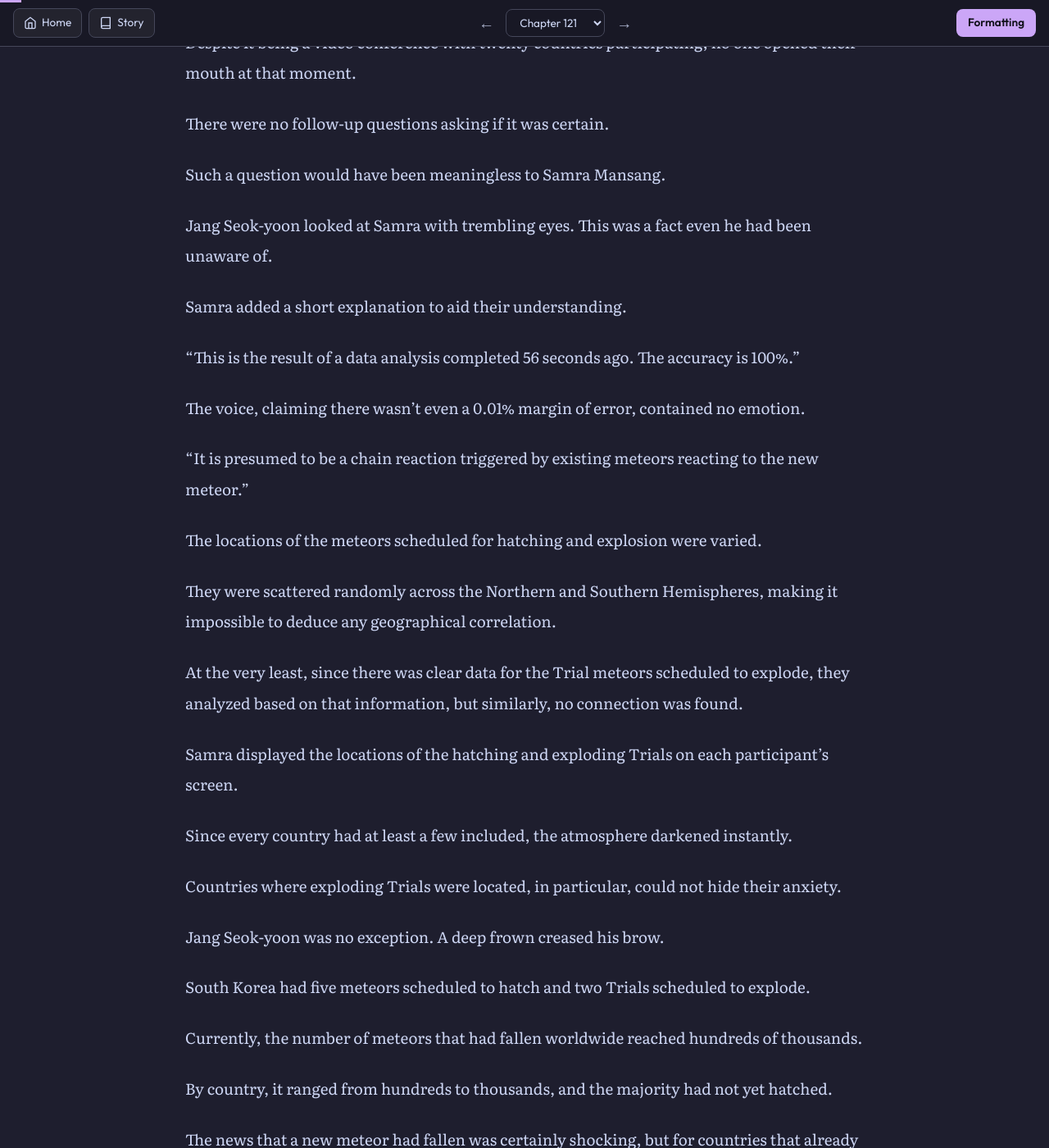
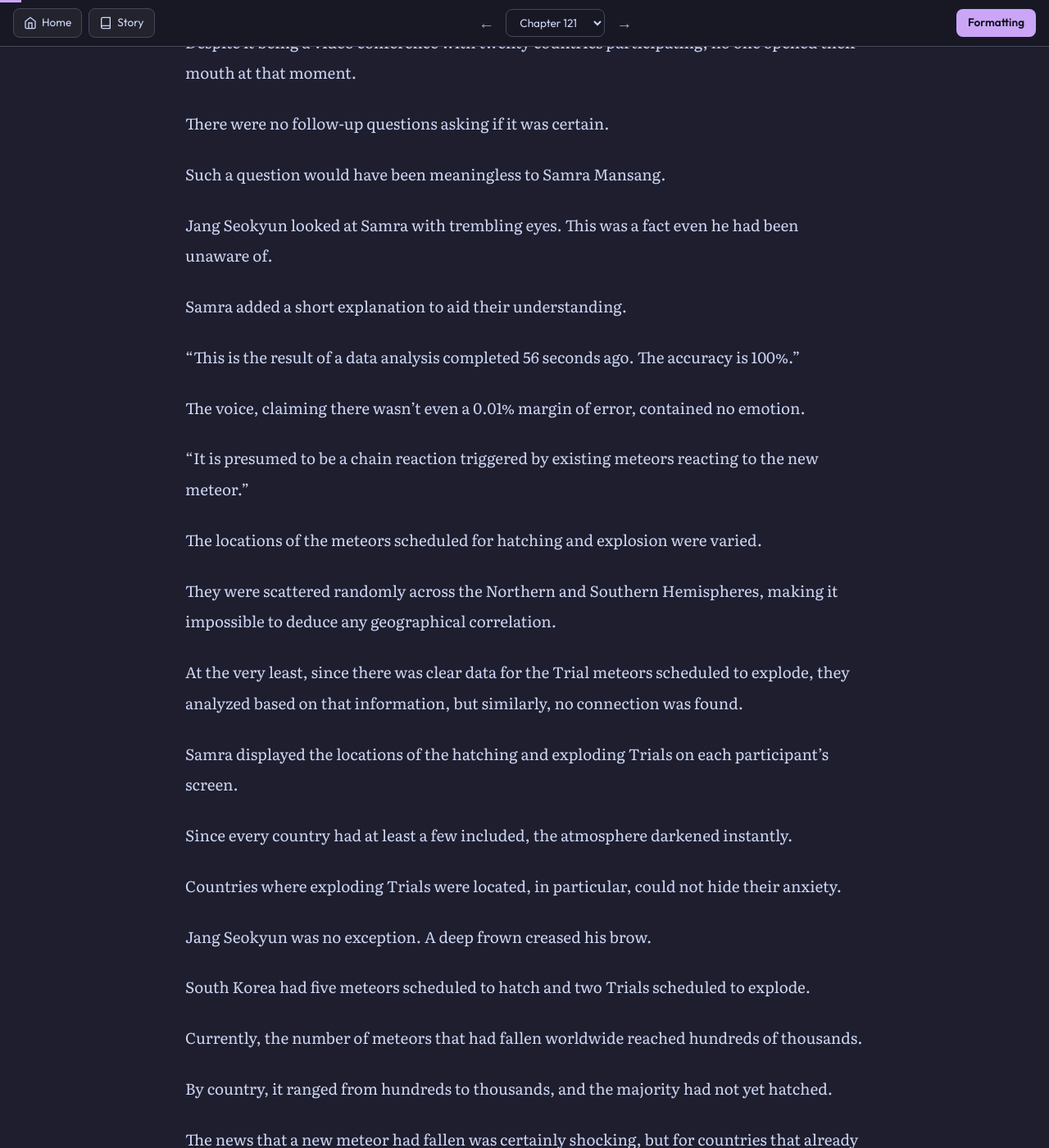
Before and after one commit to soleumn/soleumn.github.io, a Jekyll site: the page built from _posts/eoshinki/2026-09-01-ch10.md, in a window 1280 px wide and 1400 px high, scrolled down 226 px. Shown: the whole window at 82% size. Built offline with Jekyll 4.4.1, drawn with Linux system fonts in a browser that asks for light colours; comment, search, counter and statistics services are not loaded; some of the changed text lies outside the part shown.

Commit message:
Update 2026-09-01-ch10.md

```diff
--- a/_posts/eoshinki/2026-09-01-ch10.md
+++ b/_posts/eoshinki/2026-09-01-ch10.md
@@ -13,7 +13,7 @@ There were no follow-up questions asking if it was certain.
 
 Such a question would have been meaningless to Samra Mansang.
 
-Jang Seok-yoon looked at Samra with trembling eyes. This was a fact even he had been unaware of.
+Jang Seokyun looked at Samra with trembling eyes. This was a fact even he had been unaware of.
 
 Samra added a short explanation to aid their understanding.
 
@@ -35,7 +35,7 @@ Since every country had at least a few included, the atmosphere darkened instant
 
 Countries where exploding Trials were located, in particular, could not hide their anxiety.
 
-Jang Seok-yoon was no exception. A deep frown creased his brow.
+Jang Seokyun was no exception. A deep frown creased his brow.
 
 South Korea had five meteors scheduled to hatch and two Trials scheduled to explode.
 
@@ -63,7 +63,7 @@ Currently, the situation was being managed somehow through memory erasure and in
 
 But if simultaneous hatchings and explosions occurred like this, word about the Trials and the BT virus would inevitably leak out.
 
-Jang Seok-yoon let out a deep groan and spoke.
+Jang Seokyun let out a deep groan and spoke.
 
 “Samra. Is there a way to solve this?”
 
```
